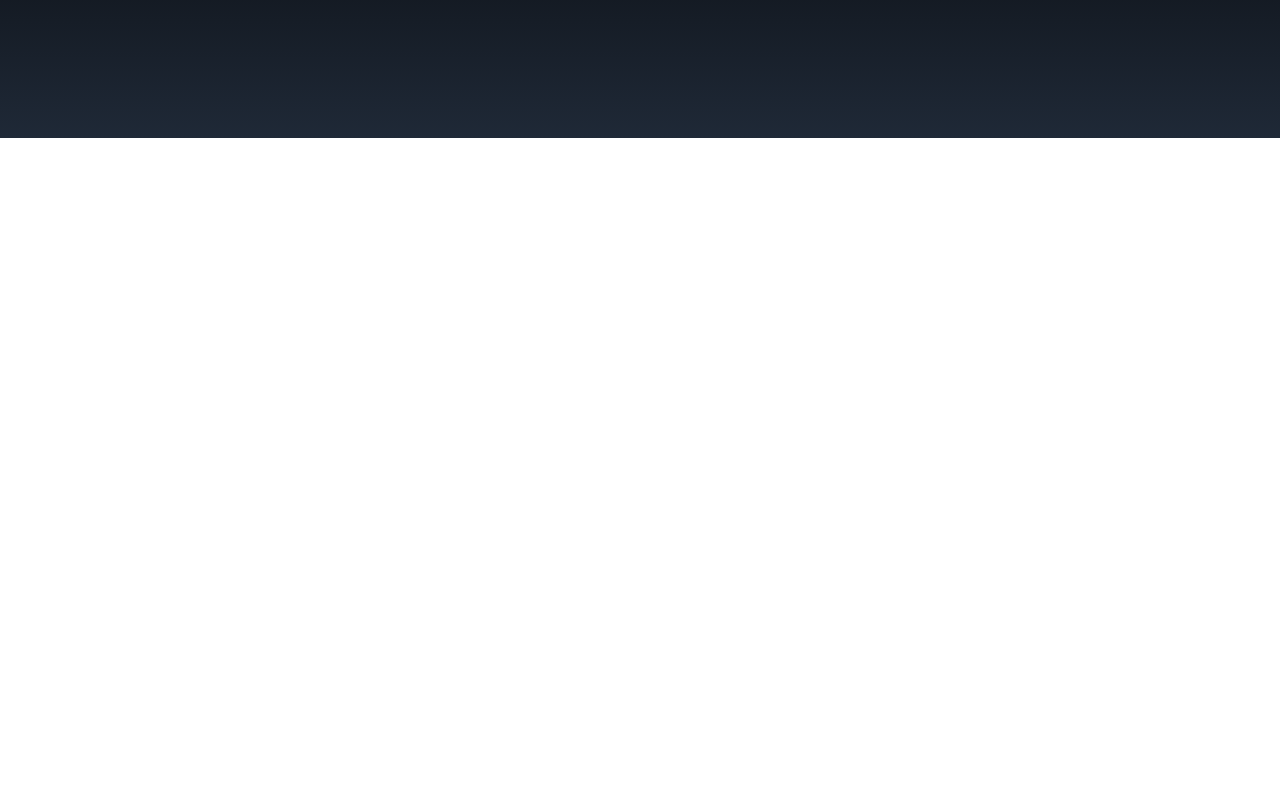
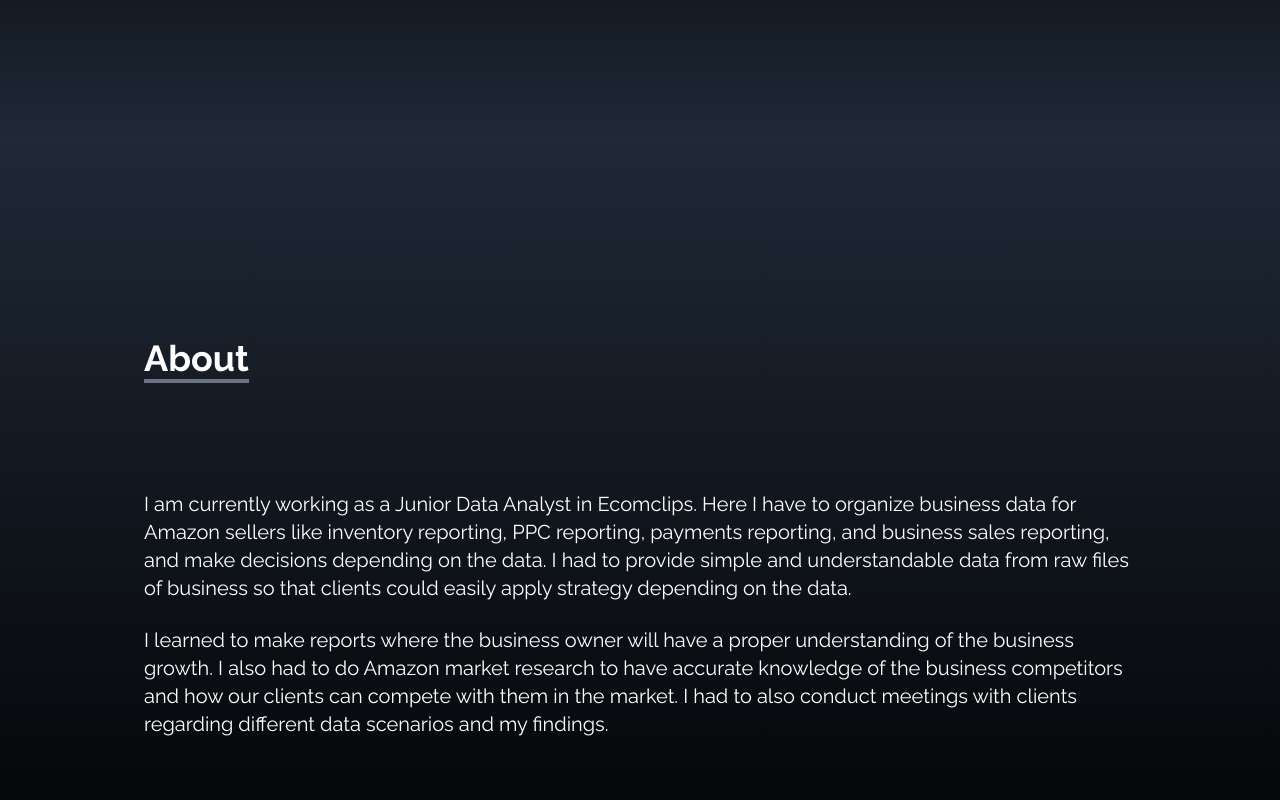
Before and after one commit to t3ng221/My_React_Portfolio, a React (Vite) app: page / in a window 1280 px wide. Shown: the part 662-1462 px from the top of the page. Before the commit the page ends 800 px from the top, so only its background shows below. Built offline with nearby package versions, Linux system fonts and the light colour scheme.

Commit message:
about section added

```diff
--- a/src/App.jsx
+++ b/src/App.jsx
@@ -3,6 +3,7 @@ import './App.css'
 import NavBar from './components/NavBar'
 import Home from './components/Home'
 import Social from "./components/Social"
+import About from "./components/About"
 
 function App() {
   return (
@@ -10,6 +11,7 @@ function App() {
     <NavBar/>
     <Home/>
     <Social/>
+    <About/>
    </div>
   )
 }
--- a/src/components/About.jsx
+++ b/src/components/About.jsx
@@ -0,0 +1,22 @@
+import React from 'react'
+
+const About = () => {
+  return (
+    <div name="about" className='w-full h-screen bg-gradient-to-b from-gray-800 to-black text-white'>
+      <div className='max-w-screen-lg p-4 mx-auto flex flex-col justify-center w-full h-full'>
+        <div className='pb-8'>
+        <p className='text-4xl font-bold inline border-b-4 border-gray-500'>About</p>
+        </div>
+      <p className='text-xl mt-20'>
+      I am currently working as a Junior Data Analyst in Ecomclips. Here I have to organize business data for Amazon sellers like inventory reporting, PPC reporting, payments reporting, and business sales reporting, and make decisions depending on the data. I had to provide simple and understandable data from raw files of business so that clients could easily apply strategy depending on the data.
+      </p>
+      <br />
+      <p className='text-xl'>
+      I learned to make reports where the business owner will have a proper understanding of the business growth. I also had to do Amazon market research to have accurate knowledge of the business competitors and how our clients can compete with them in the market. I had to also conduct meetings with clients regarding different data scenarios and my findings.
+      </p>
+      </div>
+    </div>
+  )
+}
+
+export default About
```
